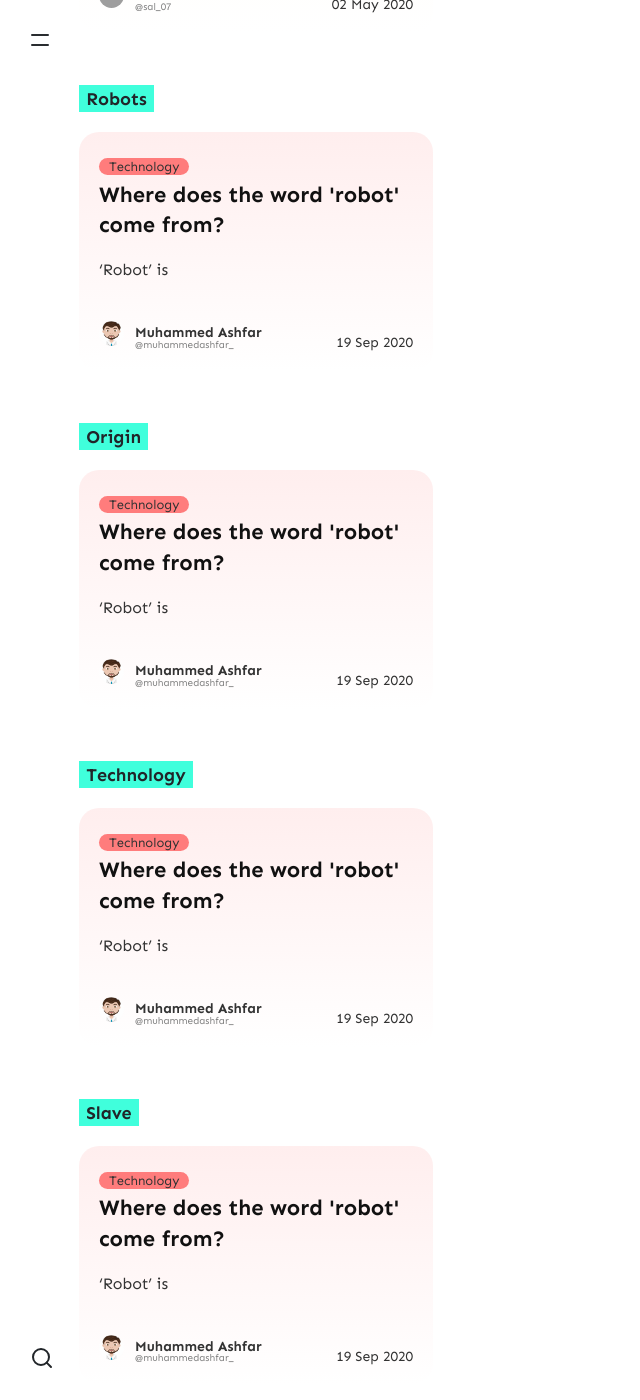
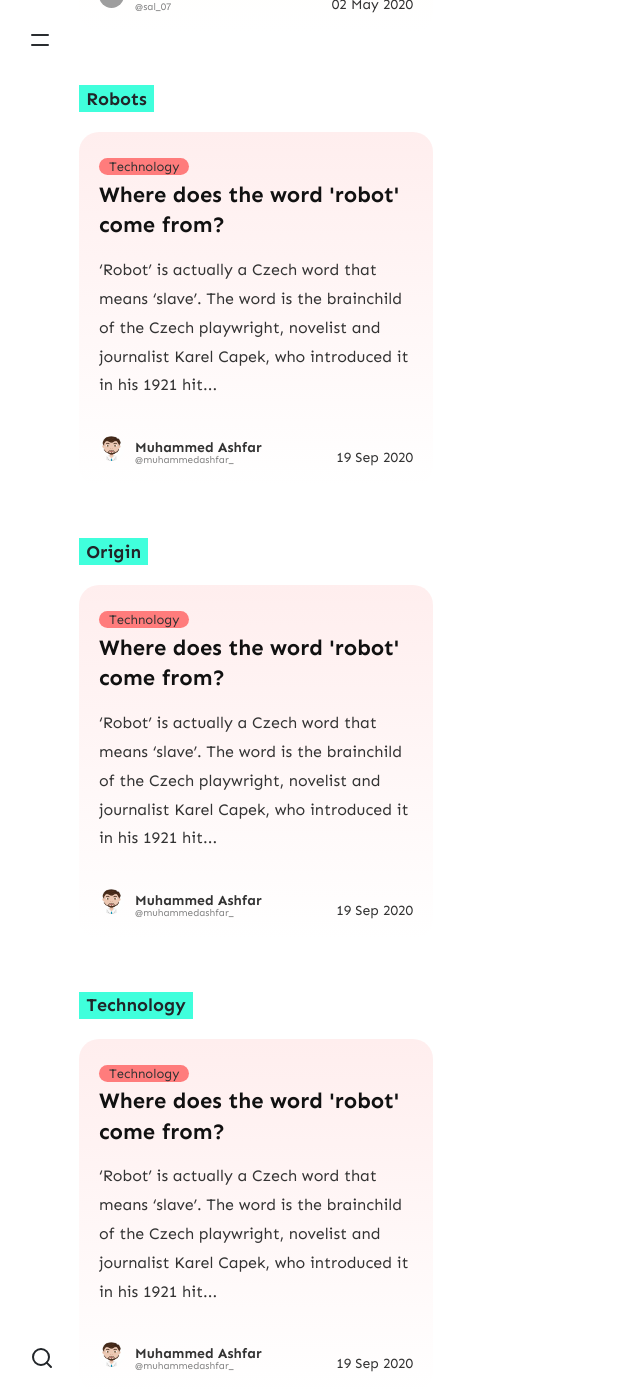
Before and after one commit to muhammedashfar7/Lapidify, a Jekyll site: the page built from tags.md, in a window 1280 px wide and 1400 px high, scrolled down 2102 px. Shown: the whole window, without its empty margins (0-640 px from the left). Built offline with Jekyll 4.4.1, drawn with Linux system fonts in a browser that asks for light colours; nearby versions of some CDN libraries; a script that is not in the unit is left out; comment, search, counter and statistics services are not loaded; some of the changed text lies outside the part shown; grey boxes are pictures that could not be loaded.

Commit message:
Update Posts “2020-09-19-where-does-the-word-robot-come-from”

```diff
--- a/_posts/2020-09-19-where-does-the-word-robot-come-from.md
+++ b/_posts/2020-09-19-where-does-the-word-robot-come-from.md
@@ -14,4 +14,7 @@
 description: Robot is actually a Czexh word that means 'slave'.
 imageshadow: true
 ---
-'Robot' is
+**'Robot'** is actually a **Czech** word that means 'slave'. The word is the brainchild of the Czech playwright, novelist and journalist Karel Capek, who introduced it in his *1921* hit play, **R.U.R** or *Rossum's Universal Robots*.
+It tells the story of a company that uses the latest biology, chemistry and physiology to mass produce workers who 'lack nothing but a soul'. The robots perform all the work that humans preffered not to do and soon the company is inundated with orders.
+In the play's final act, the robots revolt against their human creators. In the end, two robots somehow acquire the human traits of love and compassion and go off into the sunset to make the world anew.
+Audiences loved the play and soon after robots became the darling of science fiction writers. The first digital and programmable robots was created by **George Devol**.
```
